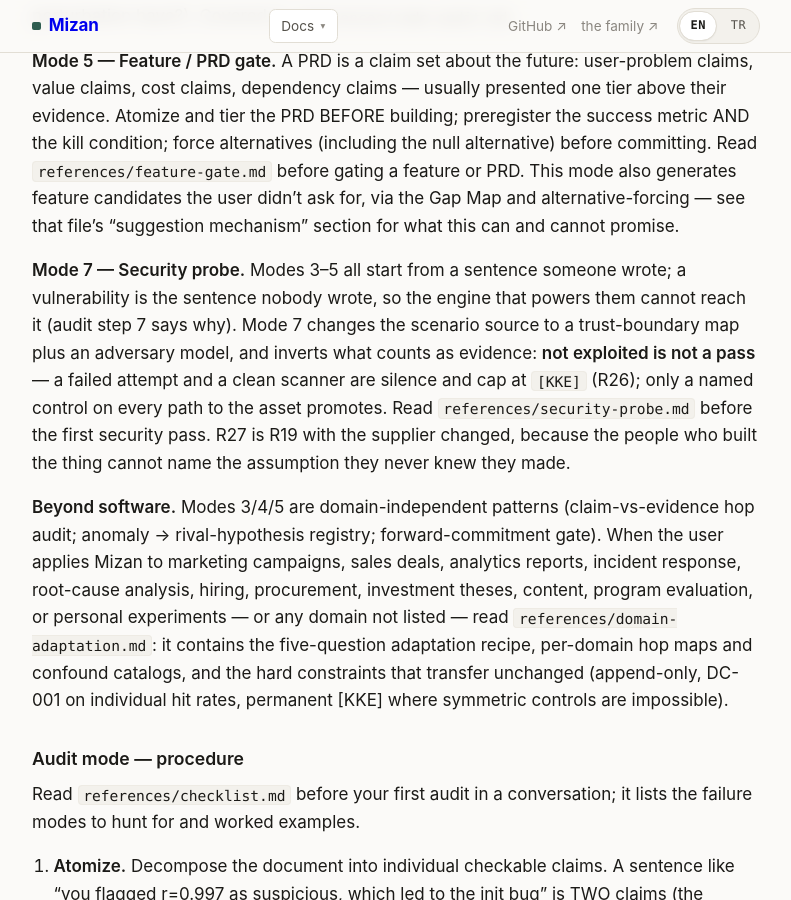
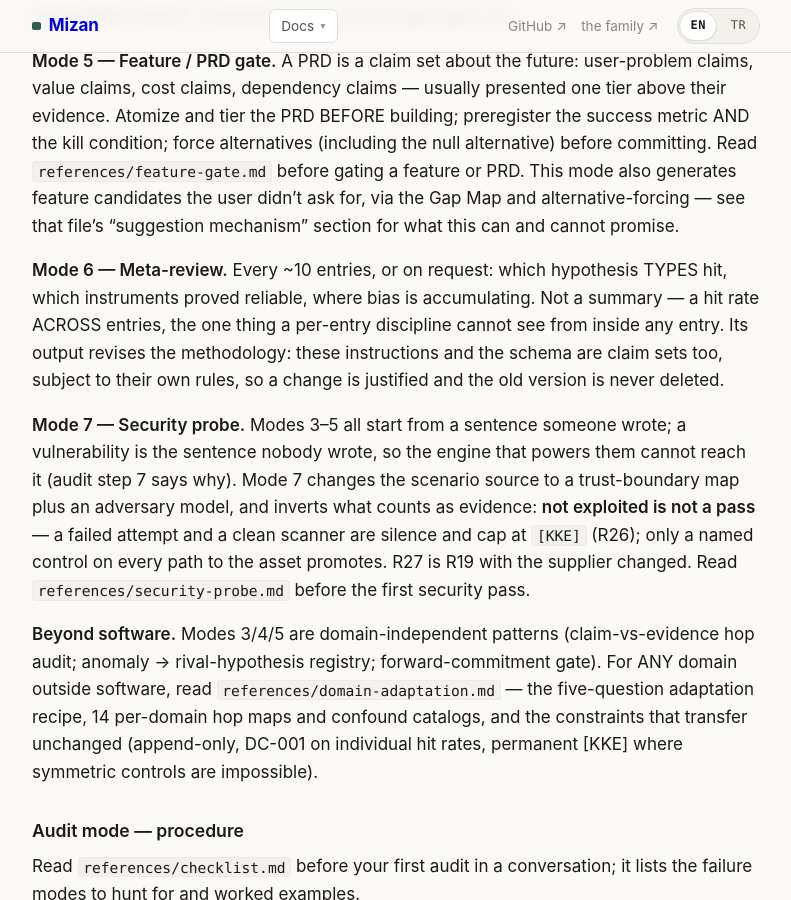
Before and after one commit to XINMurat/Mizan, a Jekyll site: the page built from docs/en/methodology.md, in a window 1280 px wide and 900 px high, scrolled down 2412 px. Shown: the whole window, without its empty margins (244-1035 px from the left). Built offline with Jekyll 4.4.1, drawn with Linux system fonts in a browser that asks for light colours; our own code applies the rules of GitHub Pages for plain Markdown files; some of the changed text lies outside the part shown.

Commit message:
docs(SKILL.md): Mode 6 gets declared, four releases after it started working (#2)
Mode 6 has been documented in both usage guides since v2.1 and carries a
hypothesis in the product registry, but SKILL.md -- the file Claude actually
loads -- never mentioned it. So the mode existed for readers of the docs and
did not exist for the agent, which is the exact shape of defect this skill
audits: the claim and its evidence in different artifacts, and the hop between
them never verified. It was recorded in the v2.8.0 PR rather than fixed, and
this closes it.

PAID FOR, NOT RAISED. T1 had 61 tokens of slack and Mode 6 needed more, so
three things were cut first, all of them duplication rather than content:

  * the Beyond-software domain enumeration, which this file listed twice --
    once in prose and again, more accurately (14 named modules), in the
    reference index thirty lines down;
  * R27's rationale sentence, which is already in security-probe.md, where the
    reasoning for that rule belongs;
  * the heading, which had said "Software modes (3, 4, 5)" since before Mode 7
    landed, and which Mode 6 -- not a software mode at all -- made wrong twice
    over. Now "Modes 3-7".

T1 lands at 7888/7900. The ceiling was NOT raised: the right response to a
binding ceiling is to find what is redundant, and there was redundancy to find.

Also: both usage guides called their section "Meta-review (Mode 6 behavior)".
The hedge in that word was load-bearing -- it was a behavior and not a mode
precisely because SKILL.md had never declared it. It is a mode now, so the
hedge goes.

Co-authored-by: Claude Opus 5 <noreply@anthropic.com>

```diff
--- a/docs/en/methodology.md
+++ b/docs/en/methodology.md
@@ -97,28 +97,31 @@ mode also generates feature candidates the user didn't ask for, via the
 Gap Map and alternative-forcing — see that file's "suggestion mechanism"
 section for what this can and cannot promise.
 
+**Mode 6 — Meta-review.** Every ~10 entries, or on request: which
+hypothesis TYPES hit, which instruments proved reliable, where bias is
+accumulating. Not a summary — a hit rate ACROSS entries, the one thing a
+per-entry discipline cannot see from inside any entry. Its output revises
+the methodology: these instructions and the schema are claim sets too,
+subject to their own rules, so a change is justified and the old version
+is never deleted.
+
 **Mode 7 — Security probe.** Modes 3–5 all start from a sentence someone
 wrote; a vulnerability is the sentence nobody wrote, so the engine that
 powers them cannot reach it (audit step 7 says why). Mode 7 changes the
 scenario source to a trust-boundary map plus an adversary model, and
 inverts what counts as evidence: **not exploited is not a pass** — a failed
 attempt and a clean scanner are silence and cap at `[KKE]` (R26); only a
-named control on every path to the asset promotes. Read
-`references/security-probe.md` before the first security pass. R27 is R19
-with the supplier changed, because the people who built the thing cannot
-name the assumption they never knew they made.
+named control on every path to the asset promotes. R27 is R19 with the
+supplier changed. Read `references/security-probe.md` before the first
+security pass.
 
 **Beyond software.** Modes 3/4/5 are domain-independent patterns
 (claim-vs-evidence hop audit; anomaly → rival-hypothesis registry;
-forward-commitment gate). When the user applies Mizan to marketing
-campaigns, sales deals, analytics reports, incident response,
-root-cause analysis, hiring, procurement, investment theses, content,
-program evaluation, or personal experiments — or any domain not listed —
-read `references/domain-adaptation.md`: it contains the five-question
-adaptation recipe, per-domain hop maps and confound catalogs, and the
-hard constraints that transfer unchanged (append-only, DC-001 on
-individual hit rates, permanent [KKE] where symmetric controls are
-impossible).
+forward-commitment gate). For ANY domain outside software, read
+`references/domain-adaptation.md` — the five-question adaptation recipe,
+14 per-domain hop maps and confound catalogs, and the constraints that
+transfer unchanged (append-only, DC-001 on individual hit rates,
+permanent [KKE] where symmetric controls are impossible).
 
 ### Audit mode — procedure
 
@@ -453,6 +456,7 @@ from the outside.
   (bug-hypothesis registry) procedures.
 - `references/feature-gate.md` — Mode 5 (feature/PRD gate) procedure and
   the suggestion mechanism.
+- Mode 6 needs no reference file — it reads the registry itself.
 - `references/security-probe.md` — Mode 7: the trust-boundary map,
   the inverted tier table, and what the pass cannot see.
 - `references/domain-adaptation.md` — Modes 3/4/5 beyond software:
```
Also changed, not shown: other parts of docs/en/methodology.md (+1 -1 lines), docs/en/usage-guide.md (+1 -1 lines), docs/tr/kullanim-kilavuzu.md (+1 -1 lines), skill/mizan/SKILL.md (+18 -14 lines), 1 other file.
